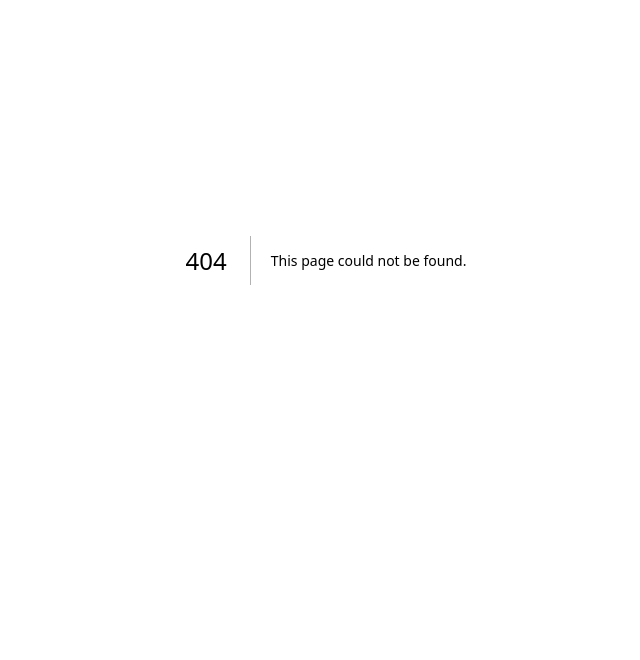
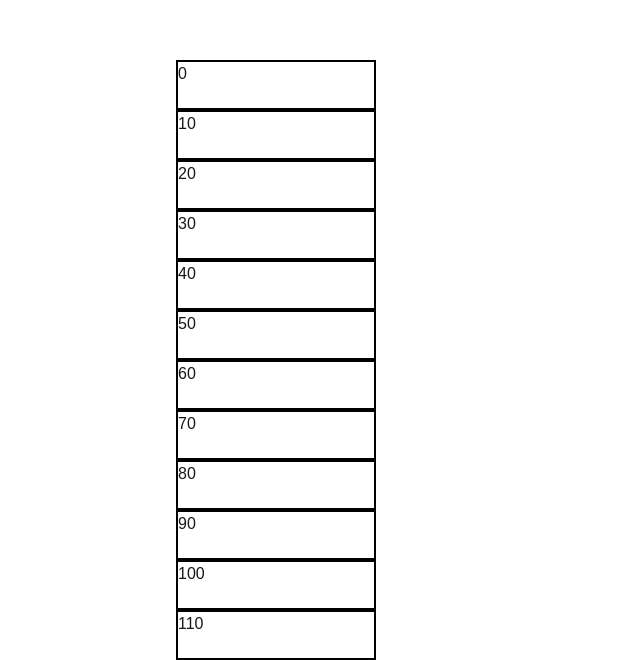
Before and after one commit to starkmage/my-next-app, a Next.js app: page /virtual-scroll in a window 1280 px wide. Before the commit this address had no page. Shown: the part 140-800 px from the top of the page, without its empty margins (314-954 px from the left). Built offline with nearby package versions, Linux system fonts and the light colour scheme.

Commit message:
feature: add content

```diff
--- a/src/app/carousel/page.jsx
+++ b/src/app/carousel/page.jsx
@@ -3,6 +3,21 @@
 import Carousel from "./writing"
 
 const App = () => {
+    const observer = new PerformanceObserver((list) => {
+    const entries = list.getEntries();
+    entries.forEach(entry => {
+      console.log(entry);
+      // 这里可以对性能条目进行统计或上报
+    });
+  });
+  observer.observe({ type: 'paint', buffered: true });
+
+  const [navigation] = performance.getEntriesByType('navigation');
+
+console.log('TTFB:', navigation.responseStart - navigation.requestStart);
+console.log('DOM解析完成时间:', navigation.domContentLoadedEventEnd - navigation.startTime);
+console.log('页面加载完成时间:', navigation.loadEventEnd - navigation.startTime);
+
   return <Carousel
     images={[
       '/img_1.jpg',
--- /dev/null
+++ b/src/app/test-app/Counter.tsx
@@ -0,0 +1,22 @@
+// app/counter/Counter.tsx
+'use client'; // 必须标记为客户端组件
+
+import { useState } from 'react';
+
+export default function Counter({ initialCount }: { initialCount: number }) {
+  // 使用服务端传递的初始值
+  const [count, setCount] = useState(initialCount);
+
+  return (
+    <div>
+      <p>当前值: {count}</p>
+      <button onClick={() => setCount(count + 1)}>+1</button>
+
+      {/* 调试信息 */}
+      <div style={{ marginTop: 20, color: 'gray' }}>
+        <p>服务端初始值: {initialCount}</p>
+        <p>客户端当前值: {count}</p>
+      </div>
+    </div>
+  );
+}
--- a/src/app/test-app/page.tsx
+++ b/src/app/test-app/page.tsx
@@ -1,22 +1,14 @@
-'use client'
+import Counter from './Counter';
 
-import React, { useState, useEffect, useLayoutEffect } from "react";
+export default function Page() {
+  // 模拟从数据库/API获取初始值（服务端执行）
+  const initialCount = 10;
 
-function Child({ value }) {
-  console.log("Child 渲染了！");
-  return <div>{value}</div>;
-}
-
-const MemoChild = React.memo(Child)
-
-function Parent() {
-  const [count, setCount] = useState(0);
   return (
     <div>
-      <button onClick={() => setCount(count + 1)}>+1</button>
-      <MemoChild value="固定值" /> {/* 即使 value 不变，也会重新渲染 */}
+      <h1>混合渲染计数器（App Router）</h1>
+      {/* 传递初始值给客户端组件 */}
+      <Counter initialCount={initialCount} />
     </div>
   );
 }
-
-export default Parent
--- /dev/null
+++ b/src/app/virtual-scroll/VirtualScroll.jsx
@@ -0,0 +1,82 @@
+'use client'
+
+import { useCallback, useEffect, useMemo, useRef, useState } from "react"
+
+const VirtualScroll = (props) => {
+  const {
+    containerHeight,
+    itemHeight,
+    renderItem,
+    dataSource,
+    bufferSize = 2
+  } = props
+
+  const [top, setTop] = useState(0)
+  const dataSize = dataSource?.length ?? 0
+  const startIndex = Math.max(Math.floor(top / itemHeight) - bufferSize, 0)
+  const endIndex = Math.min(startIndex + Math.ceil(containerHeight / itemHeight) + 2 * bufferSize, dataSize - 1)
+
+  const visibleData = useMemo(() => {
+    return dataSource.slice(startIndex, endIndex + 1)
+  }, [startIndex, endIndex, dataSource])
+
+  const containerRef = useRef(null)
+  const rafRef = useRef(null)
+
+  const handleScroll = useCallback(() => {
+    if (rafRef.current) {
+      cancelAnimationFrame(rafRef.current)
+      rafRef.current = null
+    }
+
+    rafRef.current = requestAnimationFrame(() => {
+      const newTop = containerRef.current.scrollTop
+      setTop(newTop)
+    })
+  }, [])
+
+  useEffect(() => {
+    return () => {
+      if (rafRef.current) {
+        cancelAnimationFrame(rafRef.current)
+      }
+    }
+  }, [])
+
+  return (
+    <div style={{
+      height: `${containerHeight}px`,
+      width: '100%',
+      overflowY: 'auto'
+    }}
+      ref={containerRef}
+      onScroll={handleScroll}
+    >
+      <div style={{
+        height: `${itemHeight * dataSize}px`,
+        position: 'relative'
+      }}>
+        <div style={{
+          position: 'absolute',
+          transform: `translateY(${startIndex * itemHeight}px)`
+        }}>
+          {
+            visibleData.map((item, index) => {
+              return (
+                <div key={startIndex + index}
+                  style={{
+                    height: `${itemHeight}px`
+                  }}
+                >
+                  {renderItem(item)}
+                </div>
+              )
+            })
+          }
+        </div>
+      </div>
+    </div>
+  )
+}
+
+export default VirtualScroll
--- /dev/null
+++ b/src/app/virtual-scroll/page.jsx
@@ -0,0 +1,36 @@
+'use client'
+
+import { useCallback } from "react"
+import VirtualScroll from "./VirtualScroll"
+
+const App = () => {
+  const dataSource = Array(200).fill(0).map((val, index) => index * 10)
+
+  const renderItem = useCallback((item) => {
+    return <p
+      style={{
+        height: '100%',
+        width: '200px',
+        border: '2px solid #000000',
+      }}
+    >
+      {item}
+    </p>
+  }, [])
+
+  return <div
+    style={{
+      margin: '200px auto',
+      width: `300px`
+    }}
+  >
+    <VirtualScroll
+      containerHeight={800}
+      itemHeight={50}
+      renderItem={renderItem}
+      dataSource={dataSource}
+    />
+  </div>
+}
+
+export default App
```
Also changed, not shown: src/app/infinite-scroll/cursor-based.md (added, +125 -0 lines).
